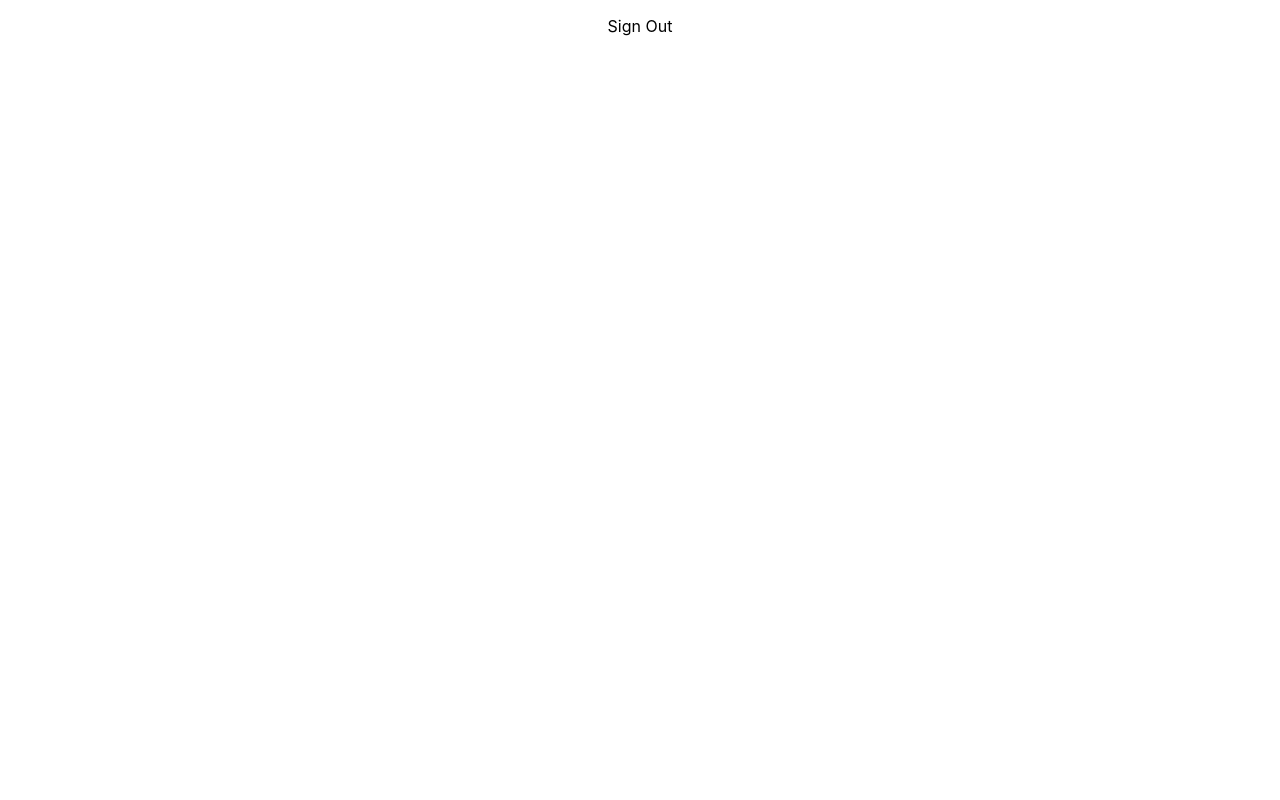
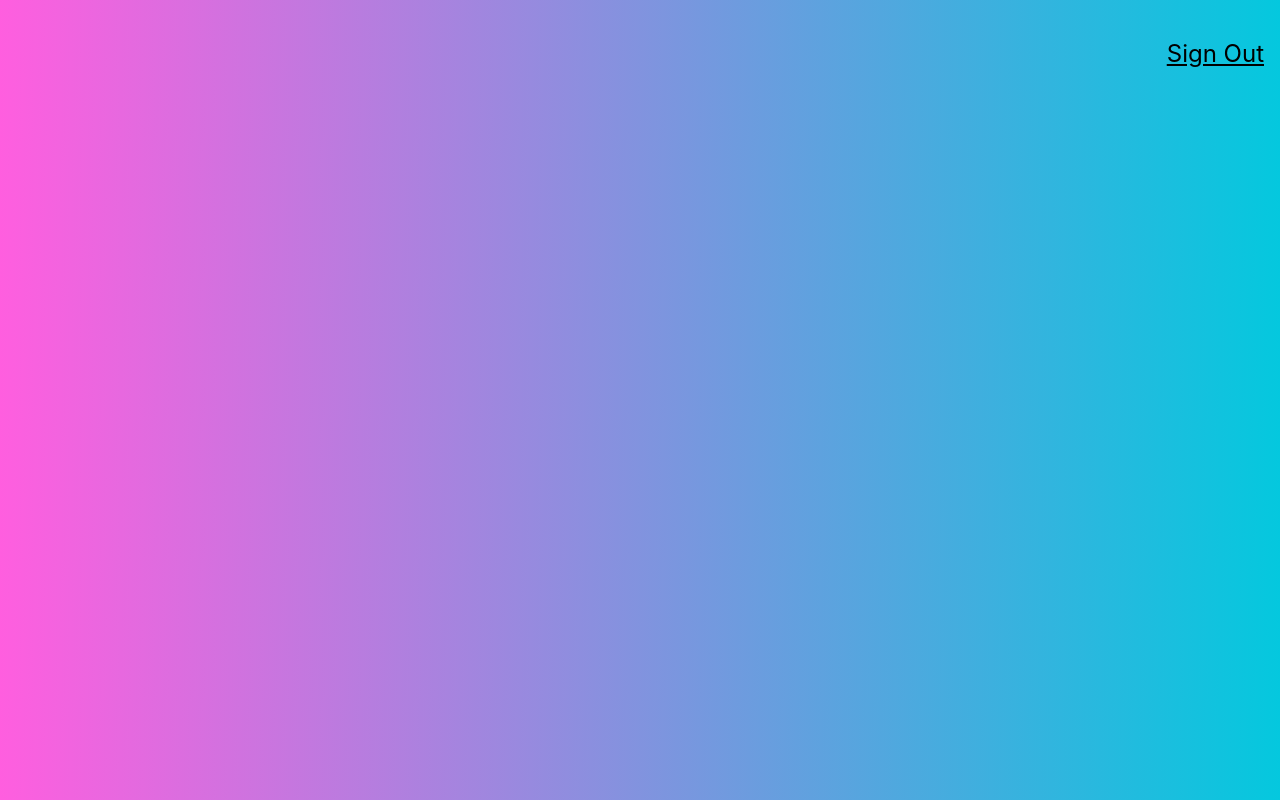
Before and after one commit to JPPerkins/FaceRecognitionBrain, a React (Create React App) app: page / in a window 1280 px wide. Built offline with nearby package versions, Linux system fonts and the light colour scheme.

Commit message:
Added slight css to main page, added Logo.js, added the React-Parallax-Tilt library.

```diff
--- a/package.json
+++ b/package.json
@@ -8,7 +8,9 @@
     "@testing-library/user-event": "^13.5.0",
     "react": "^18.2.0",
     "react-dom": "^18.2.0",
+    "react-parallax-tilt": "^1.7.205",
     "react-scripts": "5.0.1",
+    "tachyons": "^4.12.0",
     "web-vitals": "^2.1.4"
   },
   "scripts": {
--- a/src/App.js
+++ b/src/App.js
@@ -1,12 +1,13 @@
 import './App.css';
 import Navigation from './components/Navigation/Navigation';
+import Logo from './components/Logo/Logo';
 
 function App() {
   return (
     <div className="App">
       <Navigation />
-       { /*<Logo />
-      <ImageLinkForm />
+      <Logo />
+       { /* <ImageLinkForm />
     <FaceRecognition /> */}
      </div>
   );
--- /dev/null
+++ b/src/components/Logo/Logo.js
@@ -0,0 +1,11 @@
+import React from 'react';
+
+const Logo = () => {
+	return (
+		<div className='ma4 mt0'>
+
+		</div>
+	);
+}
+
+export default Logo;
--- a/src/components/Navigation/Navigation.js
+++ b/src/components/Navigation/Navigation.js
@@ -2,8 +2,8 @@
 
 const Navigation = () => {
 	return (
-		<nav>
-			<p> Sign Out </p>
+		<nav style={{display:'flex', justifyContent: 'flex-end'}}>
+			<p className='f3 link dim black underline pa3 pointer'> Sign Out </p>
 		</nav>
 	);
 }
--- a/src/index.css
+++ b/src/index.css
@@ -1,8 +1,10 @@
 body {
   margin: 0;
+  padding: 0;
   font-family: -apple-system, BlinkMacSystemFont, 'Segoe UI', 'Roboto', 'Oxygen',
     'Ubuntu', 'Cantarell', 'Fira Sans', 'Droid Sans', 'Helvetica Neue',
     sans-serif;
+  background: linear-gradient(89deg, #FF5EDF 0%, #04C8DE 100%);
   -webkit-font-smoothing: antialiased;
   -moz-osx-font-smoothing: grayscale;
 }
--- a/src/index.js
+++ b/src/index.js
@@ -3,6 +3,7 @@
 import './index.css';
 import App from './App';
 import reportWebVitals from './reportWebVitals';
+import 'tachyons';
 
 const root = ReactDOM.createRoot(document.getElementById('root'));
 root.render(
```
Also changed, not shown: 1 other file (tests, documents, lock files or other folders).
